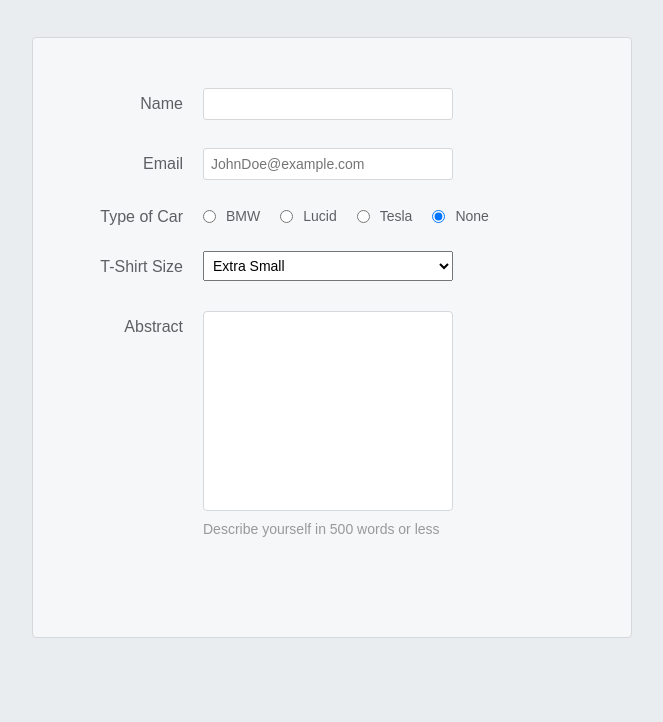
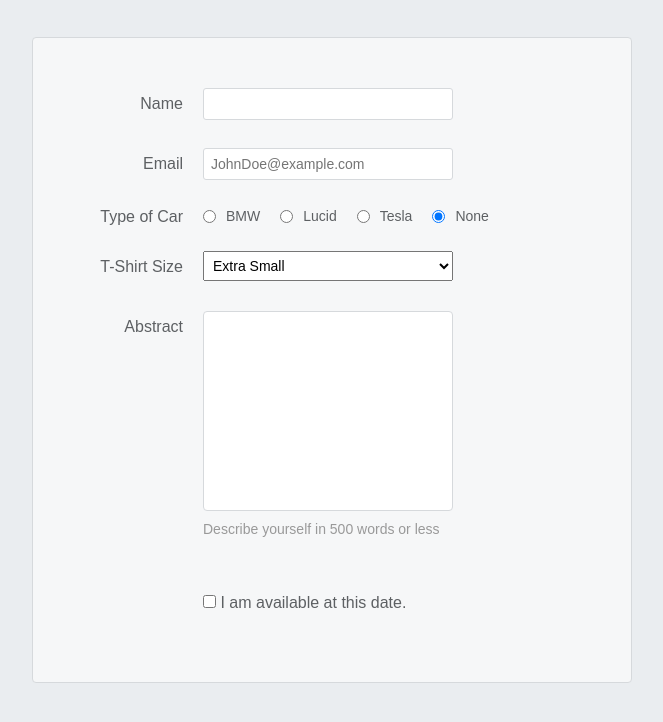
Before and after one commit to Matthias-Y/Basic-Sign-Up-Form, a plain HTML site: page index.html in a window 1280 px wide. Shown: the part 220-942 px from the top of the page, without its empty margins (308-971 px from the left). Before the commit the page ends 898 px from the top, so only its background shows below. Drawn offline with Linux system fonts and the light colour scheme.

Commit message:
Create check box input and styling

```diff
--- a/index.html
+++ b/index.html
@@ -52,6 +52,13 @@
             <div class="instructions">Describe yourself in 500 words or less</div>
         </div>
 
+        <div class="form-row">
+            <label for="available" class="checkbox-label">
+                <input type="checkbox" id="available" name="available" value="is-available">
+                <span>I am available at this date.</span>
+            </label>
+        </div>
+
 
     </form>
 </body>
--- a/style.css
+++ b/style.css
@@ -116,6 +116,10 @@ body {
     margin-bottom: 30px;
 }
 
+.form-row .checkbox-label{
+    margin-bottom: 0px;
+}
+
 @media only screen and (min-width: 700px){
     .form-header,
     .user-form {
@@ -158,4 +162,9 @@ body {
     .form-row .instructions {
         margin-left: 120px;
     }
+
+    .form-row .checkbox-label {
+        margin-left: 120px;
+        width: auto;
+      }
 }
```
